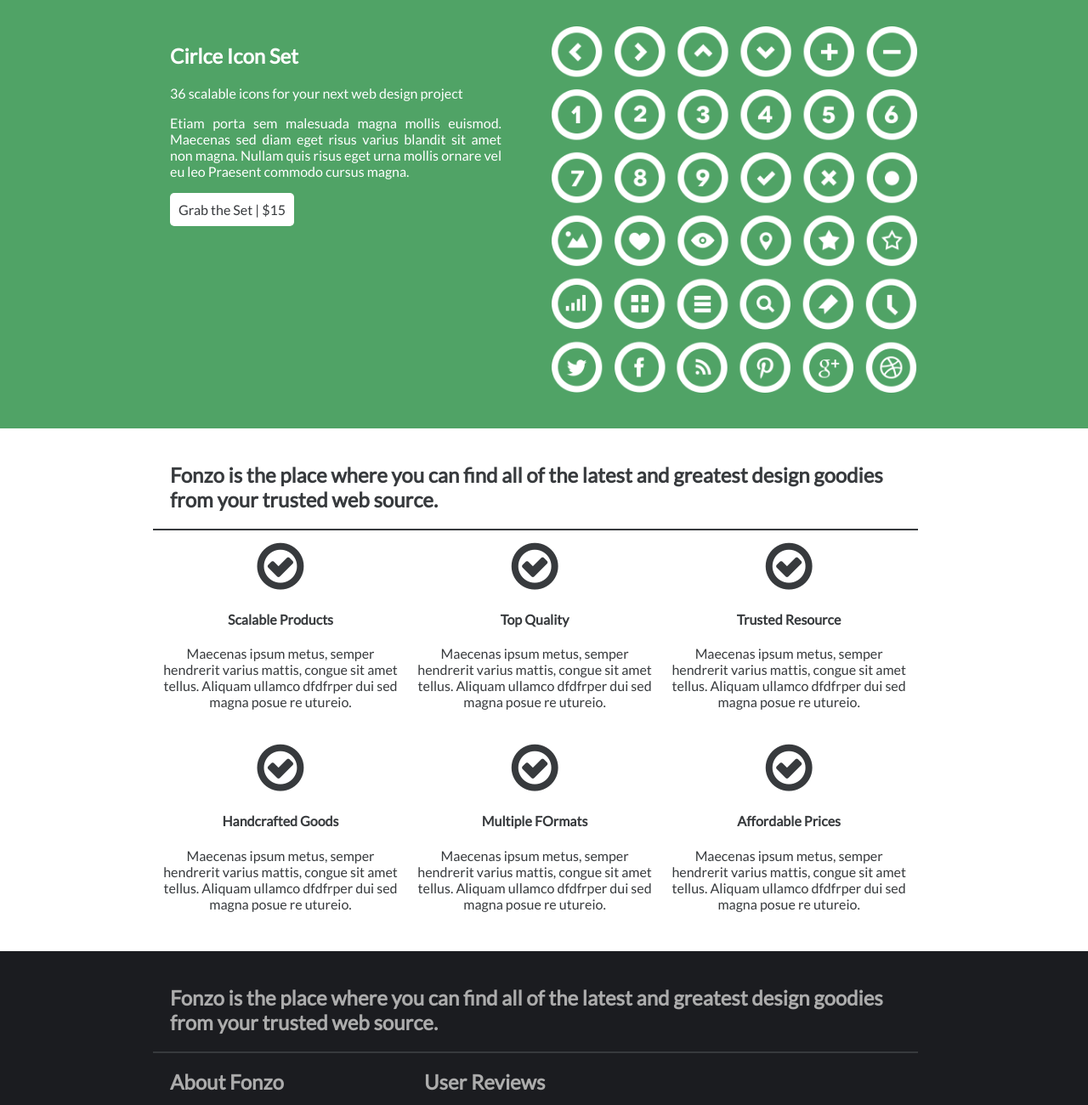
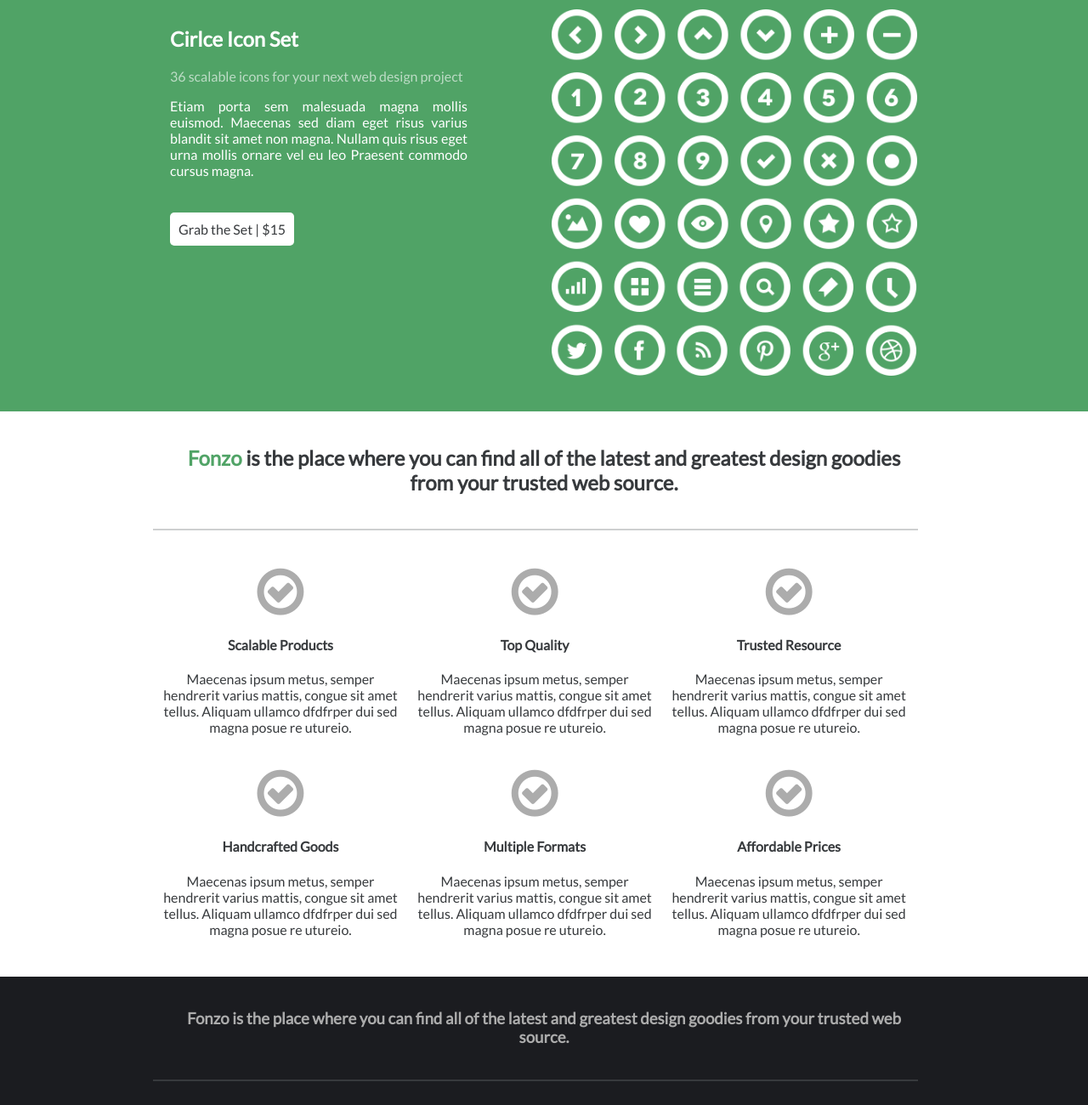
Before and after one commit to wellsDev/psd2page, a website: page index.html in a window 1280 px wide. Shown: the part 140-1440 px from the top of the page at 85% size. Drawn offline with Linux system fonts and the light colour scheme.

Commit message:
updating sass

```diff
--- a/assets/sass/_main.sass
+++ b/assets/sass/_main.sass
@@ -7,6 +7,7 @@ $blackgrey: #232527
 $darkgrey: #373a3d
 $lightgrey: #acacac
 $textgrey: #ccced0
+$lightgreen: #BDDCC6
 
 img
   width: 100%
@@ -23,7 +24,7 @@ img
 //Header /  Nav
 header
   padding-top: 20px
-  padding-bottom: 20px
+  margin: 0px
   h1
     font-size: 2.75rem
   nav
@@ -48,8 +49,12 @@ section
 //Rotator
 section#rotator
   .detail
-    margin-right: 40px
+    margin-right: 80px
     text-align: justify
+    .subtitle
+      color: $lightgreen
+    p.detailText
+      margin-bottom: 40px
     button
       padding: 10px
       border-radius: 5px
@@ -57,10 +62,18 @@ section#rotator
       color: $darkgrey
       border: none
 
+.green
+  color: $green
+
 section#features
   .feature
     text-align: center
     padding: 10px
+  .title
+    text-align: center
+    font-weight: 300
+    padding-bottom: 20px
+    margin-bottom: 30px
 
 footer
   h1
@@ -85,12 +98,25 @@ header,
 section#rotator
   background-color: $green
   color: $white
+  .detail .subtitle
+    color: $lightgreen
+
+section#rotator
+  .detail
+    margin-right: 80px
+    text-align: justify
+    .subtitle
+      color: #BDDCC6
 
 section#features
   background-color: $white
   color: $darkgrey
   .title
-    border-bottom: 2px solid $darkgrey
+    border-bottom: 2px solid #CECFD0
+  .feature > i
+    color: $lightgrey
+    font-weight: 100
+
 
 section#reviews
   background-color: $black
@@ -98,11 +124,21 @@ section#reviews
 
   .title
     border-bottom: 2px solid $darkgrey
+    margin-bottom: 20px
+    padding-bottom: 20px
+    margin-top: 10px
+
+  h2
+    color: $white
+
+  h3
+    text-align: center
 
   .review
     border-bottom: 2px solid $darkgrey
     &:last-child
       border-bottom: none
+
 footer
   background-color: $blackgrey
   color: $lightgrey
--- a/index.html
+++ b/index.html
@@ -32,7 +32,7 @@
             <div class="detail">
               <h2>Cirlce Icon Set</h2>
               <p class="subtitle">36 scalable icons for your next web design project</p>
-              <p>
+              <p class="detailText">
                 Etiam porta sem malesuada magna mollis euismod. Maecenas sed diam eget risus varius blandit sit amet non magna. Nullam quis risus eget urna mollis ornare vel eu leo Praesent commodo cursus magna.
               </p>
               <button type="button" name="button">Grab the Set | $15</button>
@@ -49,7 +49,7 @@
       <section id="features">
         <div class="row">
           <div class="col col--12-of-12 col--centered title">
-            <h2>Fonzo is the place where you can find all of the latest and greatest design
+            <h2><span class="green">Fonzo</span> is the place where you can find all of the latest and greatest design
 goodies from your trusted web source.</h2>
           </div>
           <div class="col col--4-of-12 col--m-2-of-4 col--s-4-of-4 feature">
@@ -82,7 +82,7 @@ sed magna posue re utureio.
           </div>
           <div class="col col--4-of-12 col--m-2-of-4 col--s-4-of-4 feature">
             <i class="fa fa-4x fa-check-circle-o"></i>
-            <h4>Multiple FOrmats</h4>
+            <h4>Multiple Formats</h4>
             <p>Maecenas ipsum metus, semper hendrerit varius mattis, congue sit amet tellus. Aliquam ullamco dfdfrper dui
 sed magna posue re utureio.
             </p>
@@ -99,8 +99,8 @@ sed magna posue re utureio.
       <section id="reviews">
         <div class="row">
           <div class="col col--12-of-12 col--centered title">
-            <h2>Fonzo is the place where you can find all of the latest and greatest design
-goodies from your trusted web source.</h2>
+            <h3>Fonzo is the place where you can find all of the latest and greatest design
+goodies from your trusted web source.</h3>
           </div>
           <div class="col col--4-of-12">
             <h2>About Fonzo</h2>
```
Also changed, not shown: assets/css/style.css, 1 other file.
